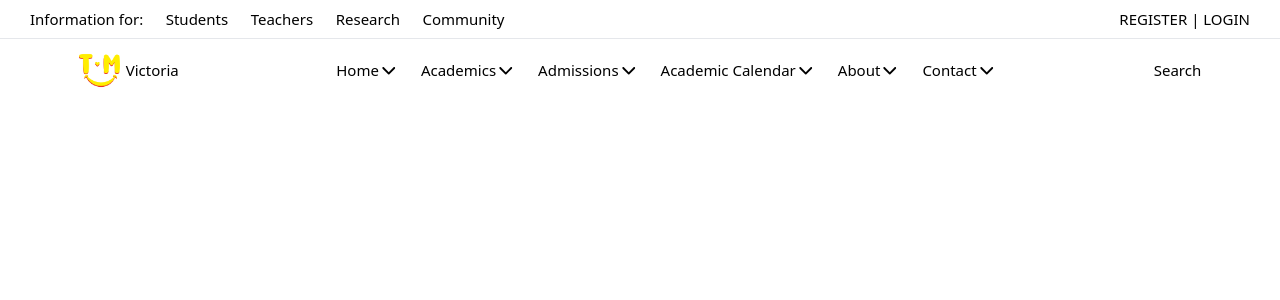
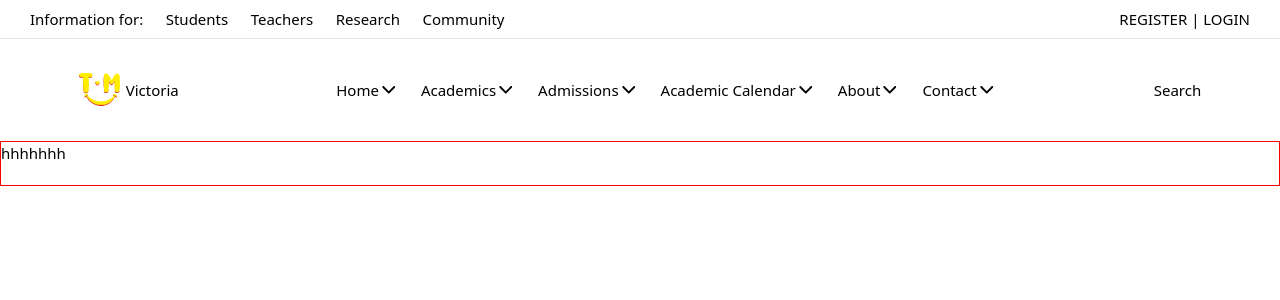
Before and after one commit to timhilehin1/my-school, a React (Vite) app: page / in a window 1280 px wide. Shown: the top 300 px of the page. Built offline with nearby package versions, Linux system fonts and the light colour scheme.

Commit message:
hero : progress

```diff
--- a/src/App.jsx
+++ b/src/App.jsx
@@ -1,13 +1,15 @@
 import Header from './Components/Header'
 import app from './firebaseConfig'
 import Navbar from './Components/Navbar'
+import Hero from './Components/Hero'
 
 function App() {
 
   return (
     <div className="App">
       <Header/>
-      <Navbar/>
+          <Navbar />
+          <Hero/>
 
 
     </div>
--- a/src/Components/Dropdown.jsx
+++ b/src/Components/Dropdown.jsx
@@ -0,0 +1,19 @@
+import {React, useState} from 'react'
+import { DropdownItems } from './NavItems'
+
+
+function Dropdown() {
+
+    const [display, setDisplay] = useState(true)
+    return (
+        <section>
+            <ul className={ display ? 'dropdown w-auto px-2.5 py-2 leading-4' : 'hidden' } onClick={()=>setDisplay(!display)}>
+                {DropdownItems.map(el => {
+                    return <li className='dropdown-Items ' key={el.id}>{ el.title }</li>
+                })}
+          </ul>
+        </section>
+    )
+}
+
+export default Dropdown
--- /dev/null
+++ b/src/Components/Hero.jsx
@@ -0,0 +1,15 @@
+import { React, useState } from 'react'
+import HeroImg from '../assets/Hero.jpg'
+
+
+function Hero() {
+    return (
+        <div className='hero-image h-12'>
+            <p>hhhhhhh</p>
+            {/* <img src={HeroImg} className='h-12' /> */}
+        </div>
+    )
+
+}
+
+export default Hero
--- a/src/Components/NavItems.jsx
+++ b/src/Components/NavItems.jsx
@@ -8,7 +8,7 @@ export const NavItems = [
 
     {
         id:2,
-        title:" Academics",
+        title:"Academics",
         path:"./Academics",
         cName:"nav-items"
     },
--- a/src/Components/Navbar.jsx
+++ b/src/Components/Navbar.jsx
@@ -1,11 +1,13 @@
-import React from 'react'
+import {React, useState} from 'react'
 import logo from '../assets/small logo.png'
 import { NavItems } from './NavItems';
+import Dropdown from './Dropdown';
 import { AiOutlineMenu} from "react-icons/ai";
 import { IoIosArrowDown } from "react-icons/io";
 
 
-function Navbar(){
+function Navbar() {
+    const [showDropdown, setDropdown] = useState(false)
     return (
         <>
         <section className="flex md:hidden px-2 py-3 header justify-between  items-center container mx-auto">
@@ -24,21 +26,30 @@ function Navbar(){
 
         <ul className="flex gap-6 nav-content items-center">
             {NavItems.map(el=>{
+                if (el.title === 'Academics') {
+                    return (
+                        <>
+                        <li key={el.id} onMouseEnter={() => {setDropdown(true)}} onMouseLeave={() => {setDropdown(false)}} className='flex items-center admissions'>{el.title}<IoIosArrowDown style={{ fontSize: "1.3em" }} />
+                                {showDropdown && <Dropdown />}
+                        </li>
 
-                return <li key={el.id} className='flex items-center'>{el.title}<IoIosArrowDown style={{fontSize: "1.3em"}}/></li>
+                            </>
+                       )
+                }
+                 return (
+                            <li key={el.id} className='flex items-center ind-Item'>{el.title}<IoIosArrowDown style={{ fontSize: "1.3em" }} />
+                            </li>
+
+                       )
             })}
-                {/* <li className='flex items-center'>Home<IoIosArrowDown style={{fontSize: "1.3em"}}/></li>
-                <li className='flex items-center'>Academics<IoIosArrowDown style={{fontSize: "1.3em"}}/></li>
-                <li className='flex items-center'>Admissions<IoIosArrowDown style={{fontSize: "1.3em"}}/></li>
-                <li className='flex items-center'>About<IoIosArrowDown style={{fontSize: "1.3em"}}/></li>
-                <li className='flex items-center'>Contact<IoIosArrowDown style={{fontSize: "1.3em"}}/></li> */}
+
             </ul>
 
         <div>
         Search
         </div>
 
-        </section>
+            </section>
         </>
     )
 }
--- a/src/index.css
+++ b/src/index.css
@@ -2,7 +2,7 @@
 @tailwind components;
 @tailwind utilities;
 
-*{
+* {
     box-sizing: border-box;
     padding: 0;
     margin: 0;
@@ -10,14 +10,42 @@
 
 }
 
-  html{
+html {
     font-size: 15px;
 }
 
-  .header{
+.header {
     max-width: 1500px;
 }
 
-  .nav-content{
+.nav-content {
     cursor: pointer;
+    position: relative;
+    height: 10vh;
 }
+
+.dropdown {
+    background-color: #f7f3f3;
+    position: absolute;
+    cursor: pointer;
+    margin-top: 1rem;
+    height: auto;
+    left: 3rem;
+    border: .3rem;
+}
+
+.admissions {
+    height: 10vh;
+}
+
+.ind-Item:hover {
+    color: #5AAF4B;
+}
+
+.dropdown-Items:hover {
+    color: #5AAF4B;
+}
+
+.hero-image{
+    border: 1px solid red;
+}
```
Also changed, not shown: src/assets/Hero.jpg (added). Lines whose indentation alone changed are shown as unchanged.
